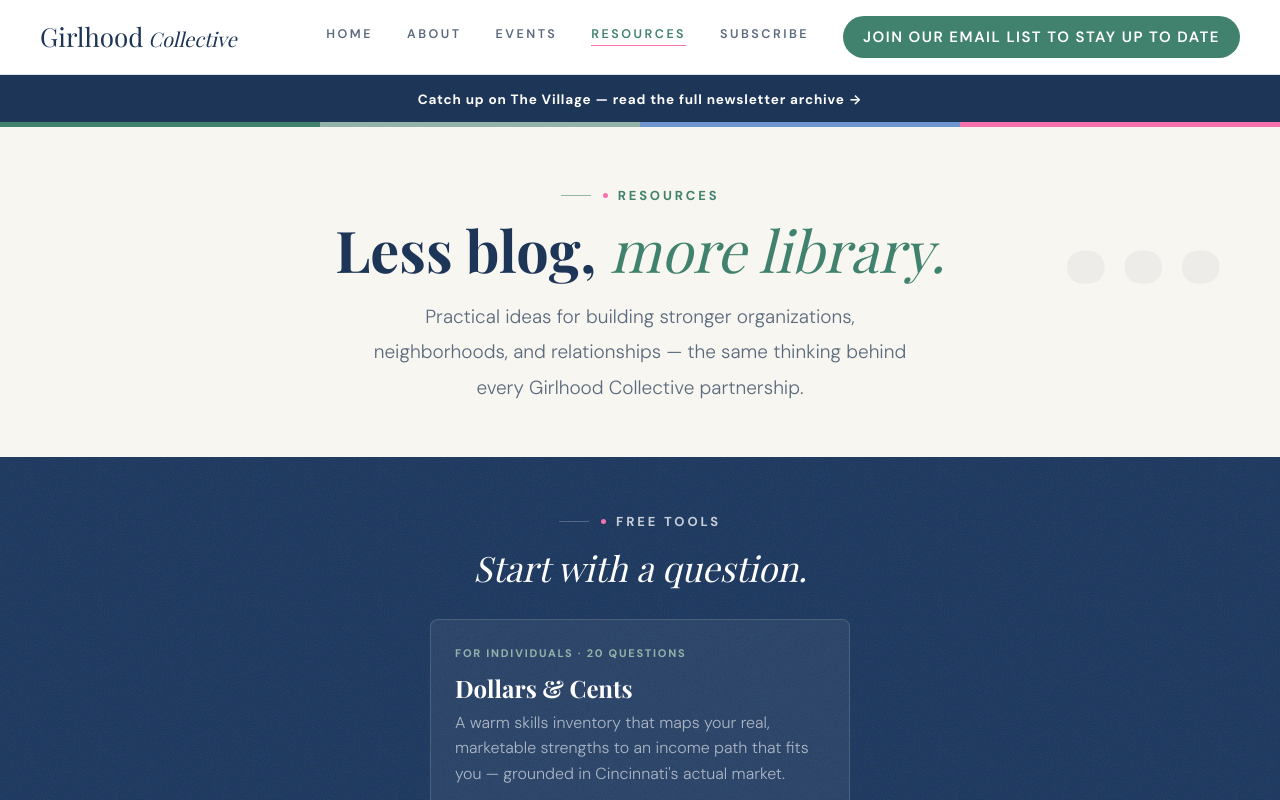
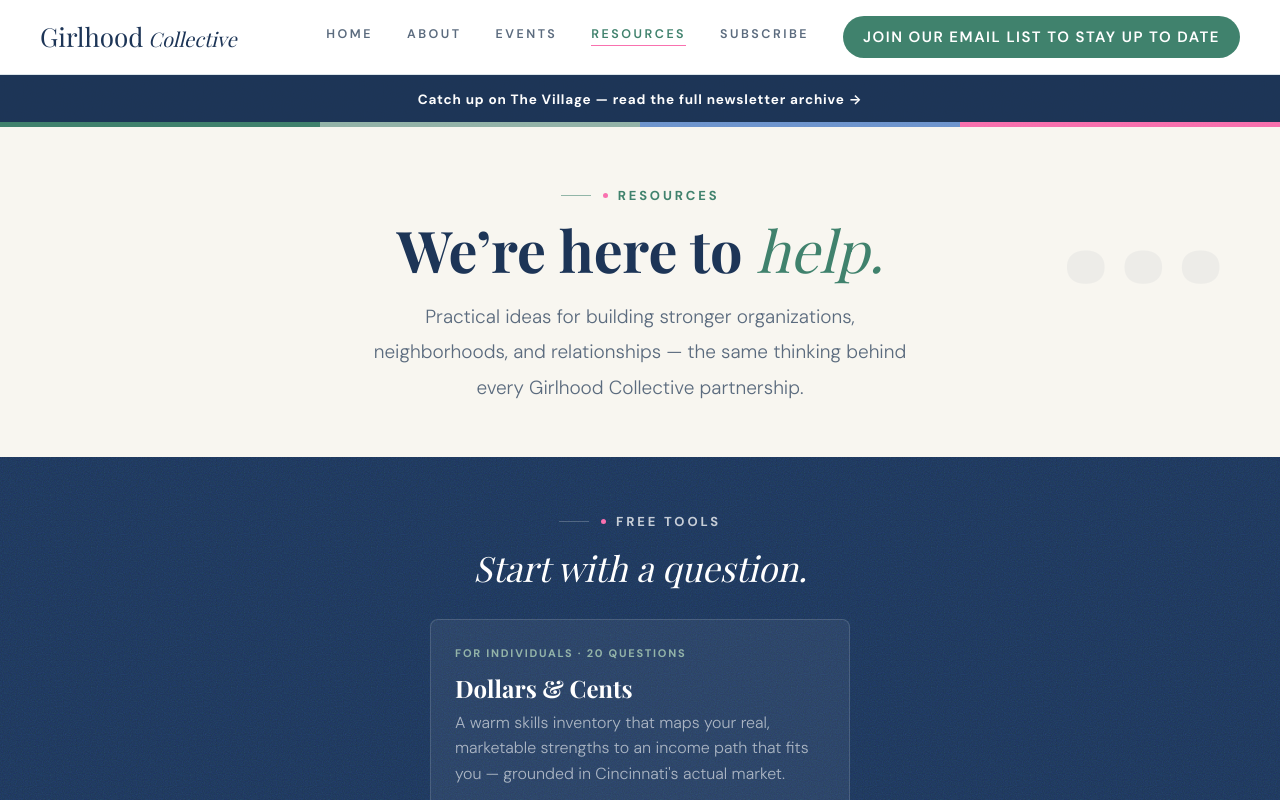
Before and after one commit to girlhoodcollective/girlhoodcincy, a React (Vite) app: page /resources in a window 1280 px wide. Shown: the top 800 px of the page. Built offline with nearby package versions, Linux system fonts and the light colour scheme; a web font is replaced by a local one.

Commit message:
Update Resources page hero heading to "We're here to help." (#17)
Replaced "Less blog, more library." with the new heading, keeping the
plain + italic emerald-accent styling.

Co-authored-by: Claude <noreply@anthropic.com>

```diff
--- a/src/pages/Resources.jsx
+++ b/src/pages/Resources.jsx
@@ -52,7 +52,7 @@ export default function Resources() {
             Resources
           </div>
           <h1 className="hero-title" style={{ fontFamily: 'var(--font-serif)', fontSize: 57.5, fontWeight: 700, color: 'var(--gc-navy)', lineHeight: 1.1, maxWidth: 640, margin: '0 auto' }}>
-            Less blog, <span style={{ fontFamily: 'var(--font-serif)', fontStyle: 'italic', fontWeight: 400, color: 'var(--gc-emerald)' }}>more library.</span>
+            We&rsquo;re here to <span style={{ fontFamily: 'var(--font-serif)', fontStyle: 'italic', fontWeight: 400, color: 'var(--gc-emerald)' }}>help.</span>
           </h1>
           <p style={{ fontSize: 19, fontWeight: 300, color: 'var(--gc-ink-muted)', lineHeight: 1.85, maxWidth: 560, margin: '18px auto 0' }}>
             Practical ideas for building stronger organizations, neighborhoods, and relationships — the same thinking behind every Girlhood Collective partnership.
```
